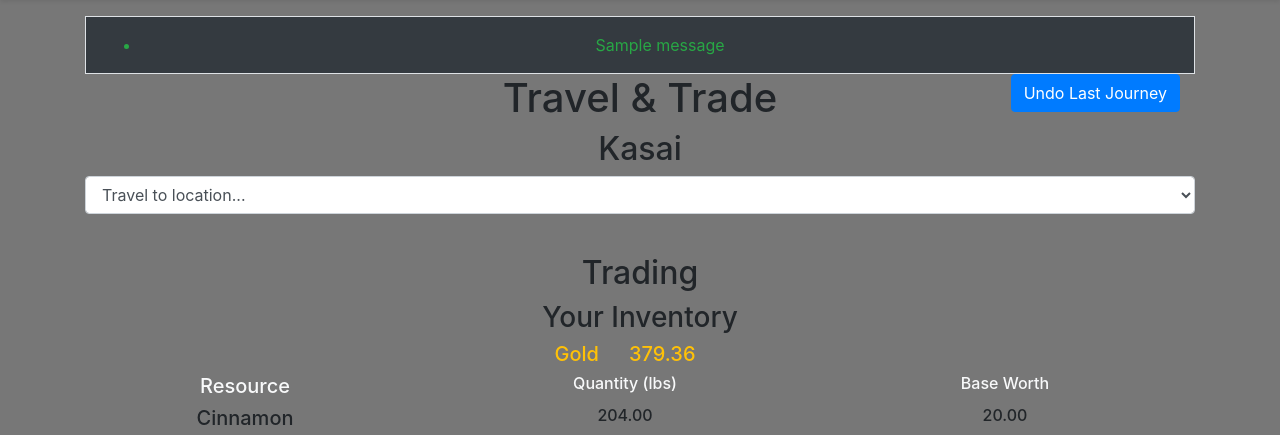
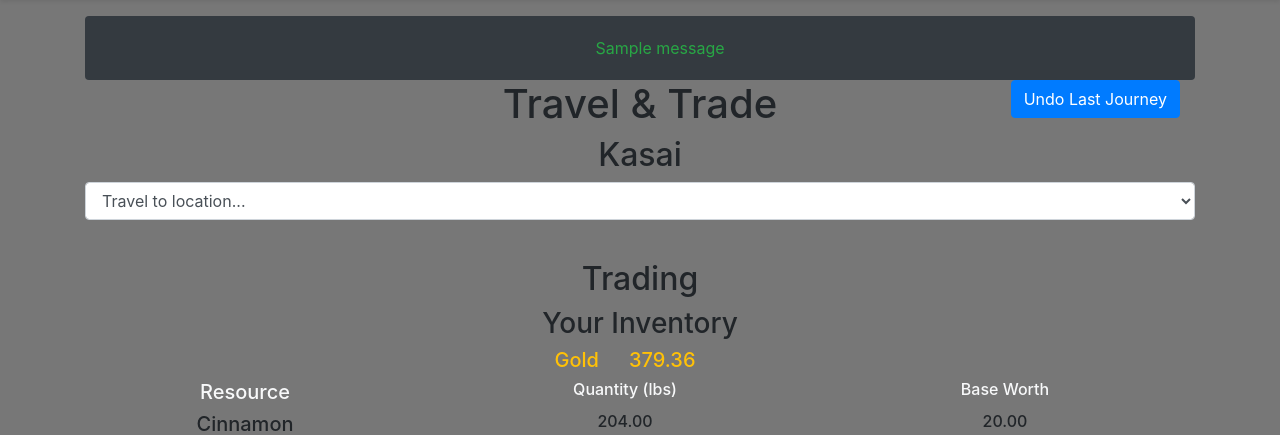
Before and after one commit to LaytonGB/D-D-Stocks-System, a Django app: page /party/travel/ in a window 1280 px wide. Shown: the part 72-507 px from the top of the page. Run offline with Django 3.2, Linux system fonts and the light colour scheme; data comes from the database, SQL or seed files in the repository; both versions use the stored data as it was after the commit; tables that the repository leaves empty hold one stand-in row (values such as "Sample post"); one stand-in notice (Sample message) is shown; some libraries are stand-ins or nearby versions.

Commit message:
improve error message format

```diff
--- a/DNDStocks/templates/travel.html
+++ b/DNDStocks/templates/travel.html
@@ -4,12 +4,11 @@
 <div class="container text-center">
 {% comment %} messages - success and warning {% endcomment %}
     {% if messages %}
-    <div class="container border bg-dark justify-content-center align-content-center">
+    <div class="container rounded bg-dark justify-content-center align-content-center p-1">
         {% for message in messages %}
-        <ul class="my-3 py-0">
-            <li {% if message.tags %}class="{{ message.tags }}"{% endif %}>
-                {{ message }}
-            </li>
+        <ul class="my-3 py-0{% if message.tags %} {{ message.tags }}{% endif %}">
+            {{ message }}
+            {% if forloop.counter is not 1 %}<br>{% endif %}
         </ul>
         {% endfor %}
     </div>
```
Also changed, not shown: DNDStocks/db.sqlite3.
